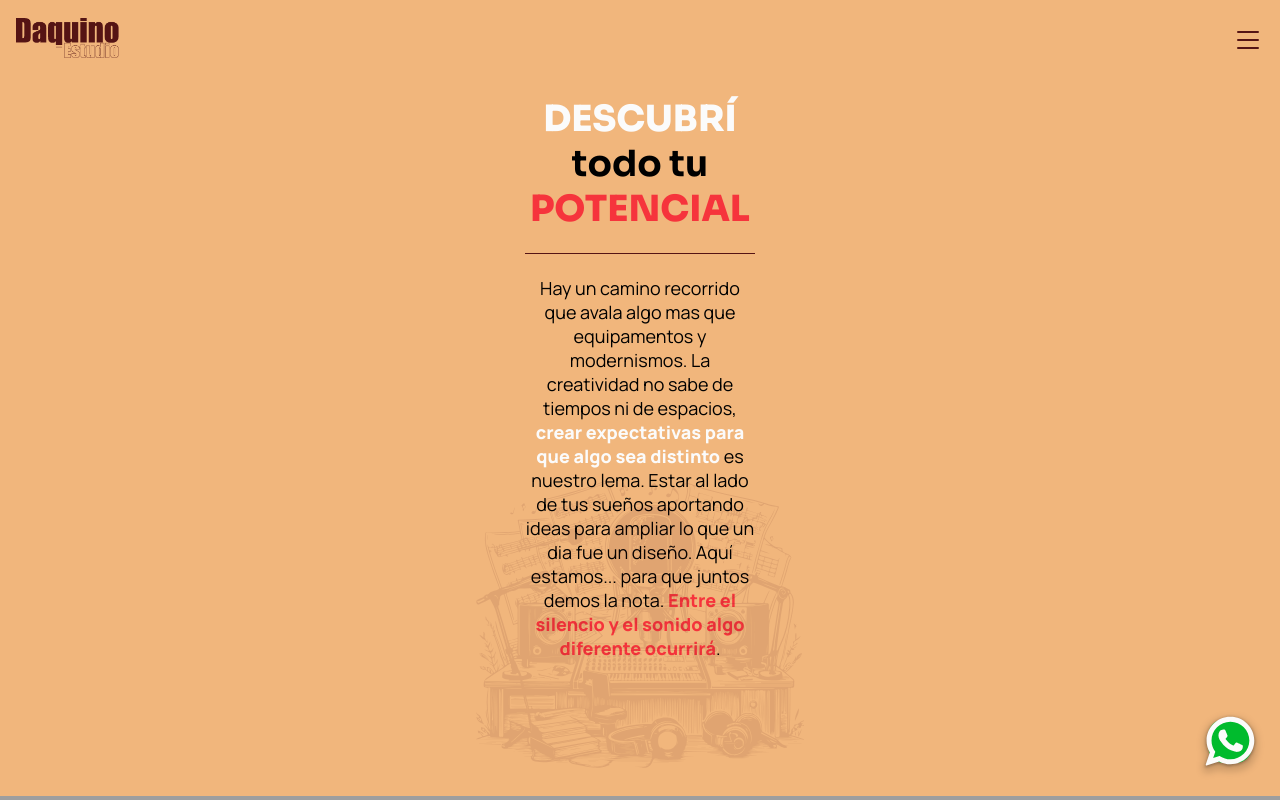
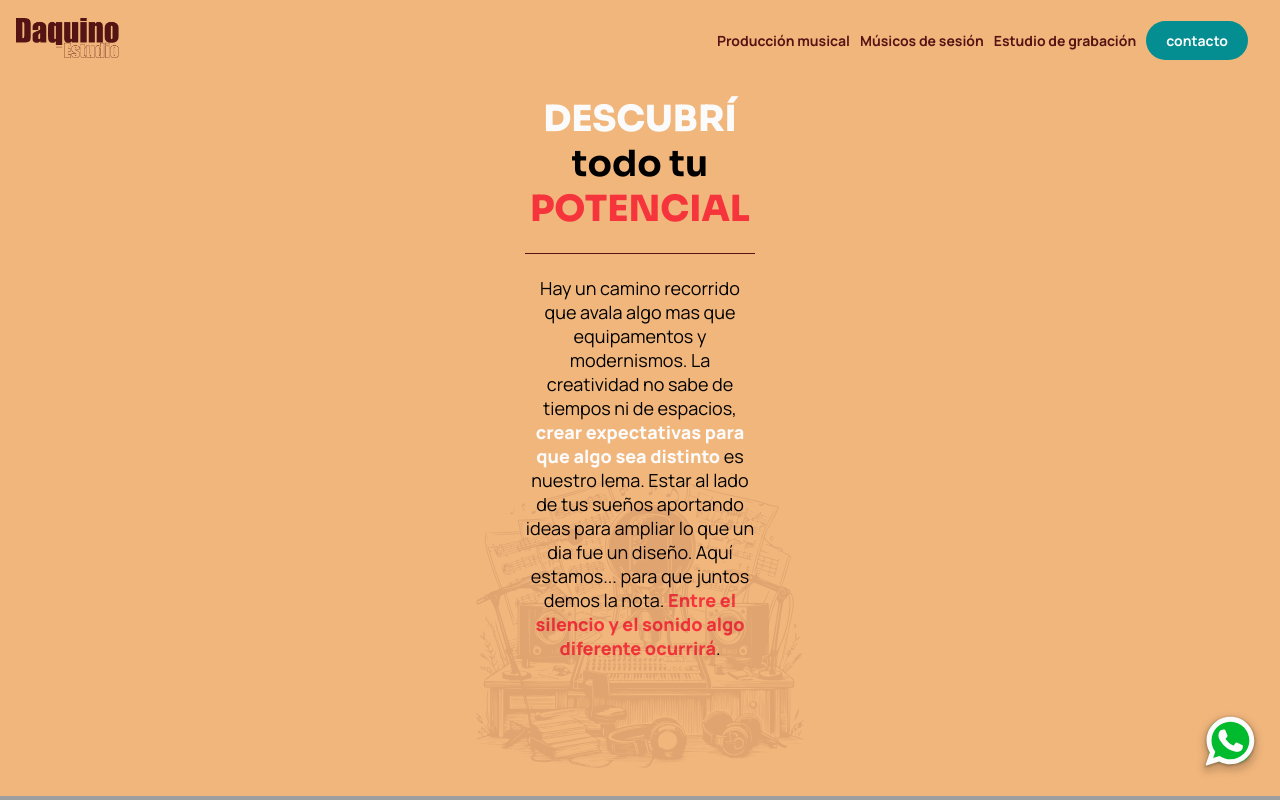
Before and after one commit to MarcosLabra/daquino-estudio, a Next.js app: page / in a window 1280 px wide. Shown: the top 800 px of the page. Built offline with nearby package versions, Linux system fonts and the light colour scheme; grey boxes are pictures that could not be loaded.

Commit message:
comienzo el nav de tablet

```diff
--- a/src/app/ui/navbar/NavBar.jsx
+++ b/src/app/ui/navbar/NavBar.jsx
@@ -2,10 +2,11 @@
 
 import { useEffect, useState } from "react";
 import { BsList } from "react-icons/bs";
-import { FaInstagram, FaYoutube } from "react-icons/fa";
+import { FaInstagram, FaYoutube, FaWhatsapp } from "react-icons/fa";
 import styles from "./navbar.module.scss";
 import Image from "next/image";
 import Link from "next/link";
+
 
 export default function Navbar() {
 
@@ -50,17 +51,31 @@ export default function Navbar() {
             height={40}
           />
         </Link>
-        <BsList onClick={toggleMenu} />
+        <div>
+          <BsList onClick={toggleMenu} />
+          <nav className={styles.navDesktop}>
+            <ul>
+              <li><Link href="#musicProd">Producción musical</Link></li>
+              <li><Link href="#session">Músicos de sesión</Link></li>
+              <li><Link href="#recordingStudio">Estudio de grabación</Link></li>
+              <li><Link href="#contact">
+                <div>
+                  <FaWhatsapp />
+                  <p>contacto</p>
+                </div>
+              </Link>
+              </li>
+            </ul>
+          </nav>
+        </div>
       </div>
-      <nav className={isMenuOpen ? styles.openMenu : styles.closedMenu}>
+
+      <nav className={`${isMenuOpen ? styles.openMenu : styles.closedMenu} ${styles.navbarMobile}`}>
         <ul>
           <li><Link href="#musicProd" onClick={toggleMenu}>Producción musical</Link></li>
           <li><Link href="#session" onClick={toggleMenu}>Músicos de sesión</Link></li>
           <li><Link href="#recordingStudio" onClick={toggleMenu}>Estudio de grabación</Link></li>
-          <li><Link
-            href="#contact"
-            onClick={toggleMenu}
-          >Contacto</Link></li>
+          <li><Link href="#contact" onClick={toggleMenu}>Contacto</Link></li>
         </ul>
 
         <div className={styles.rrss}>
@@ -71,8 +86,8 @@ export default function Navbar() {
             <FaYoutube className={styles.rrssIcon} />
           </Link>
         </div>
+      </nav>
 
-      </nav>
     </header >
   );
 }
--- a/src/app/ui/navbar/navbar.module.scss
+++ b/src/app/ui/navbar/navbar.module.scss
@@ -17,8 +17,11 @@
       height: 32px;
       color: $oak;
     }
+    .navDesktop {
+      display: none;
+    }
   }
-  nav {
+  .navbarMobile {
     transition: all 0.3s ease;
     position: absolute;
     background-color: $oak;
@@ -41,13 +44,13 @@
         width: 100%;
       }
     }
-    .rrss{
+    .rrss {
       display: flex;
       padding-top: 50vh;
       justify-content: space-evenly;
       bottom: 10vh;
       background-color: $oak;
-      .rrssIcon{
+      .rrssIcon {
         color: $ambar;
         &:hover {
           color: $white;
@@ -63,36 +66,124 @@
   }
 }
 
-// ul {
-//   display: flex;
-//   align-items: center;
-//   li {
-//     list-style: none;
-//     margin-left: 40px;
-//     font-weight: 700;
-//     color: $oak;
-//     transition: all 150ms ease-in-out;
-//     &:hover {
-//       color: $white;
-//       cursor: pointer;
-//     }
-//     div {
-//       background-color: $teal;
-//       color: $white;
-//       display: flex;
-//       align-items: center;
-//       justify-content: center;
-//       width: 167px;
-//       height: 32px;
-//       border-radius: 50px;
-//       transition: all 150ms ease-in-out;
-//       &:hover {
-//         background-color: $teal-highlight;
-//         box-shadow: 0 4px 8px rgba(0, 0, 0, 0.1);
-//       }
-//       svg {
-//         width: 18px;
-//         margin-right: 12px;
+@media screen and (min-width: 768px) {
+  .navbarContainer {
+    position: fixed !important;
+    z-index: 5;
+    width: 100vw;
+    position: relative;
+    div {
+      padding: 0 16px;
+      svg {
+        display: none;
+      }
+      .navDesktop {
+        display: block;
+        ul {
+          display: flex;
+          align-items: center;
+          font-size: 14px;
+          li {
+            list-style: none;
+            margin-left: 10px;
+            font-weight: 700;
+            color: $oak;
+            div {
+              background-color: $teal;
+              color: $white;
+              height: 100%;
+              padding: 10px 20px;
+              border-radius: 25px;
+              &:hover {
+                background-color: $teal-highlight;
+              }
+            }
+          }
+        }
+      }
+    }
+    .navbarMobile {
+      transition: all 0.3s ease;
+      position: absolute;
+      background-color: $oak;
+      height: 90vh;
+      li {
+        text-align: center;
+        width: 100%;
+        color: $ambar;
+        padding: 15px;
+        font-size: 16px;
+        font-weight: 900;
+        list-style: none;
+        cursor: pointer;
+        &:hover {
+          background-color: $ambar;
+          color: $oak;
+        }
+        a {
+          display: block;
+          width: 100%;
+        }
+      }
+      .rrss {
+        display: flex;
+        padding-top: 50vh;
+        justify-content: space-evenly;
+        bottom: 10vh;
+        background-color: $oak;
+        .rrssIcon {
+          color: $ambar;
+          &:hover {
+            color: $white;
+          }
+        }
+      }
+    }
+    .closedMenu {
+      right: -200px;
+    }
+    .openMenu {
+      right: 0px;
+    }
+  }
+}
+
+// @media screen and (min-width: 768px) {
+//   .navbarContainer {
+//     nav {
+//       ul {
+//         display: flex;
+//         align-items: center;
+//         li {
+//           list-style: none;
+//           margin-left: 40px;
+//           font-weight: 700;
+//           color: $oak;
+//           transition: all 150ms ease-in-out;
+//           &:hover {
+//             color: $white;
+//             cursor: pointer;
+//           }
+//           div {
+//             background-color: $teal;
+//             color: $white;
+//             display: flex;
+//             align-items: center;
+//             justify-content: center;
+//             width: 167px;
+//             height: 32px;
+//             border-radius: 50px;
+//             transition: all 150ms ease-in-out;
+//             &:hover {
+//               background-color: $teal-highlight;
+//               box-shadow: 0 4px 8px rgba(0, 0, 0, 0.1);
+//             }
+//             svg {
+//               width: 18px;
+//               margin-right: 12px;
+//             }
+//           }
+//         }
 //       }
 //     }
 //   }
--- a/src/app/ui/session/Video.jsx
+++ b/src/app/ui/session/Video.jsx
@@ -1,6 +1,4 @@
-
 import style from "./video.module.scss"
-
 
 export default function Video() {
     return (
```
Also changed, not shown: src/app/ui/navbar/navbarMobile.module.scss (added, +47 -0 lines).
